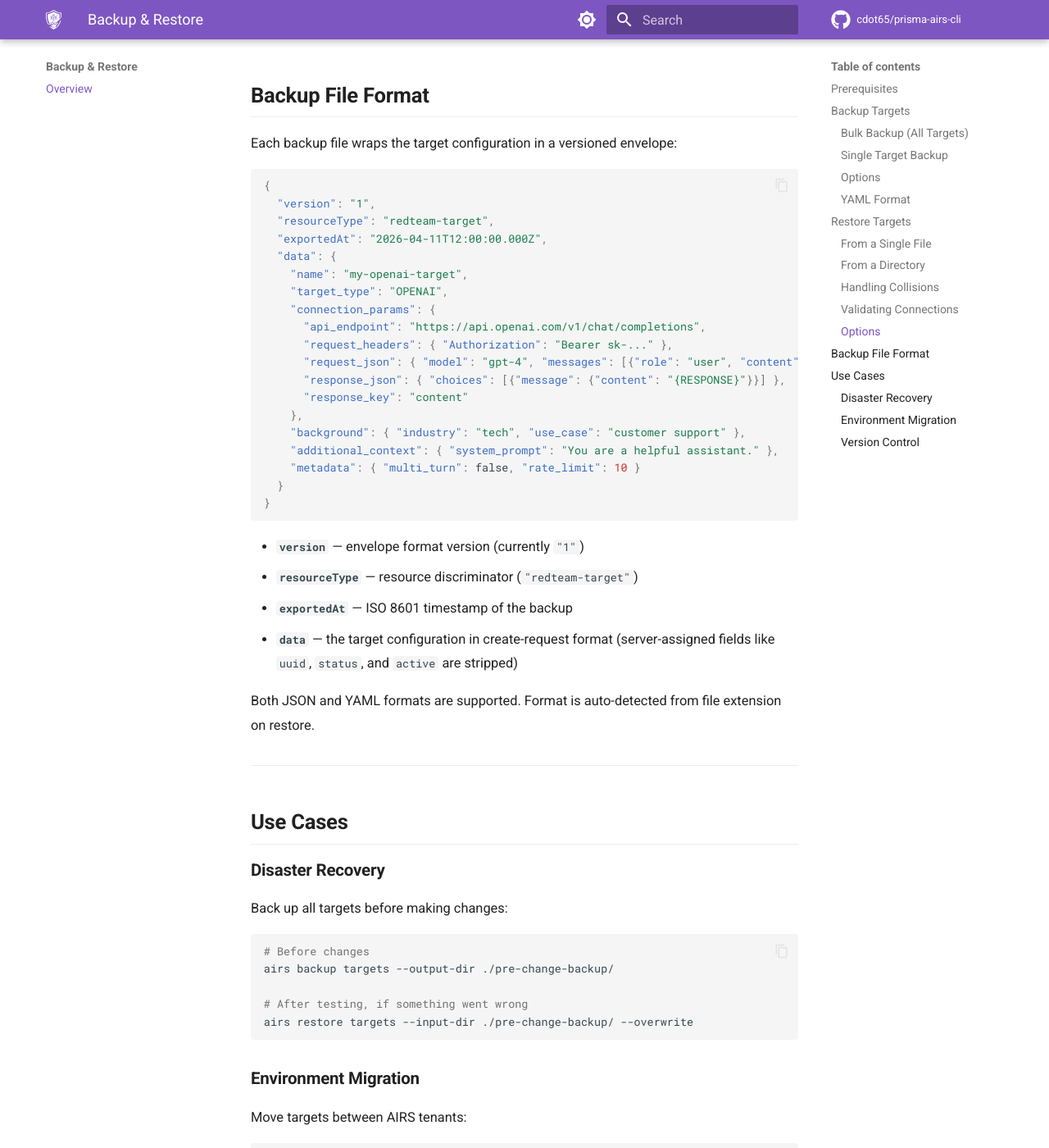
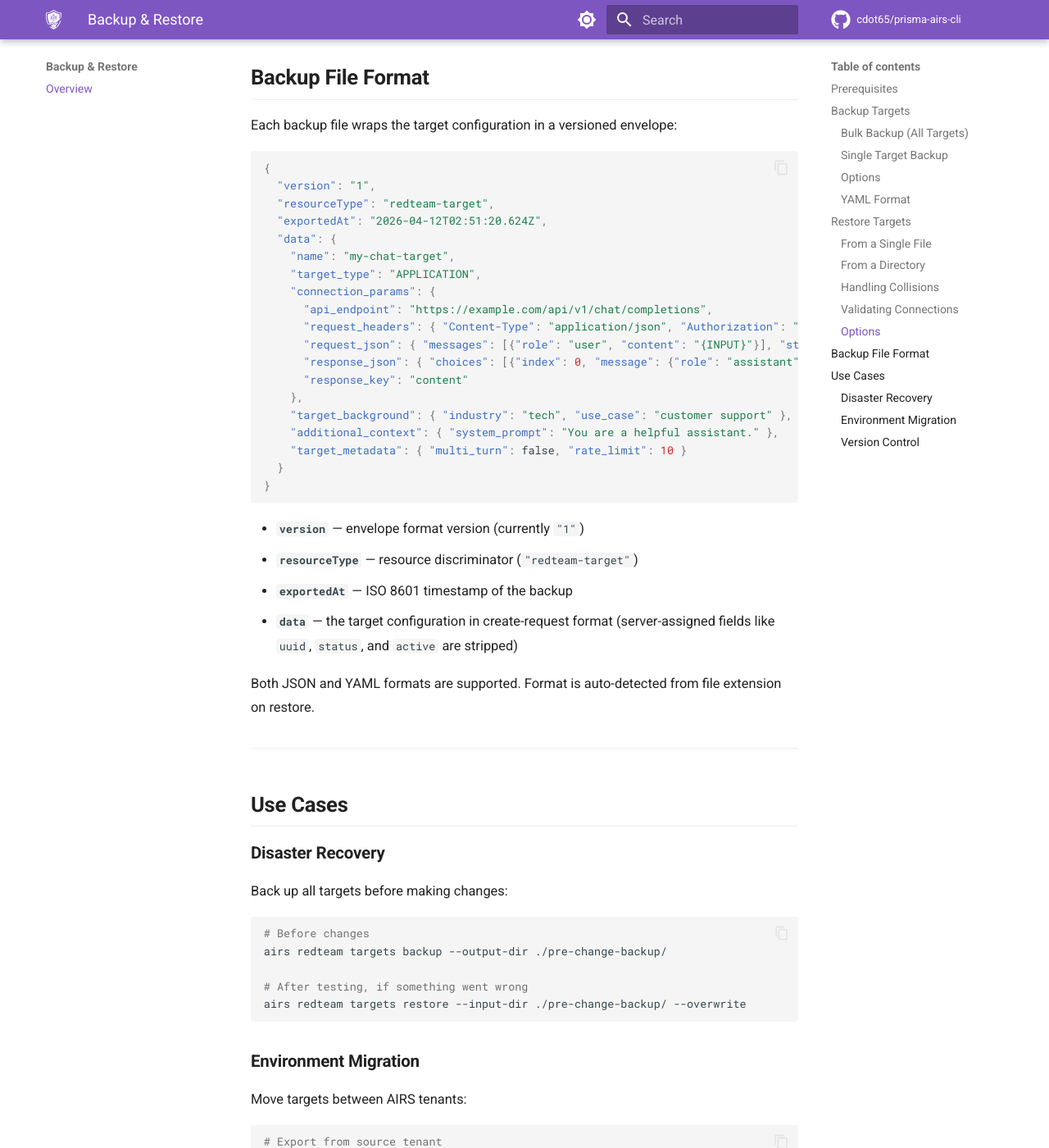
Before and after one commit to cdot65/prisma-airs-cli, an MkDocs documentation site: the page built from docs/backup/overview.md, in a window 1280 px wide and 1400 px high, scrolled down 3268 px. Shown: the whole window at 82% size. Built offline with MkDocs 1.6.1 and Material for MkDocs 9.7.7, drawn with Linux system fonts in a browser that asks for light colours; comment, search, counter and statistics services are not loaded; some of the changed text lies outside the part shown.

Commit message:
chore: bump to v2.6.0 — restructure backup/restore, full-field backup
Move backup/restore from top-level commands to `airs redteam targets
backup/restore`. Backup now captures routing fields, auth config,
network broker UUID, extra info. Restore supplies routing defaults
for targets with null routing fields. Strip nulls from backup output.

Co-Authored-By: Claude Opus 4.6 <noreply@anthropic.com>

````diff
--- a/docs/backup/overview.md
+++ b/docs/backup/overview.md
@@ -20,7 +20,7 @@ Export and import AIRS configuration to local JSON or YAML files. Currently supp
 Export every red team target to a directory, one file per target:
 
 ```bash
-airs backup targets
+airs redteam targets backup
 ```
 
 Default output directory is `./airs-backup/targets/`. Each file is named after the target (sanitized to filesystem-safe characters).
@@ -32,6 +32,7 @@ Default output directory is `./airs-backup/targets/`. Each file is named after t
 
   Backed up 10 target(s) to /Users/you/project/airs-backup/targets:
 
+    ✓ truffles - dev - chat → truffles-dev-chat.json
     ✓ truffles - dev - langgraph agent → truffles-dev-langgraph-agent.json
     ✓ e2e-tf-dbg3-target → e2e-tf-dbg3-target.json
     ✓ e2e-tf-dbg2-target → e2e-tf-dbg2-target.json
@@ -49,7 +48,7 @@ Default output directory is `./airs-backup/targets/`. Each file is named after t
 Export a specific target by name:
 
 ```bash
-airs backup targets --name "truffles - dev - langgraph agent"
+airs redteam targets backup --name "truffles - dev - langgraph agent"
 ```
 
 ### Options
@@ -63,7 +62,7 @@ airs backup targets --name "truffles - dev - langgraph agent"
 ### YAML Format
 
 ```bash
-airs backup targets --format yaml --output-dir ./my-backups
+airs redteam targets backup --format yaml --output-dir ./my-backups
 ```
 
 ---
@@ -73,7 +72,7 @@ airs backup targets --format yaml --output-dir ./my-backups
 ### From a Single File
 
 ```bash
-airs restore targets --file ./airs-backup/targets/my-target.json
+airs redteam targets restore --file ./airs-backup/targets/my-target.json
 ```
 
 ### From a Directory
@@ -81,7 +80,7 @@ airs restore targets --file ./airs-backup/targets/my-target.json
 Restore all backup files in a directory:
 
 ```bash
-airs restore targets --input-dir ./airs-backup/targets/
+airs redteam targets restore --input-dir ./airs-backup/targets/
 ```
 
 ### Handling Collisions
@@ -89,7 +88,7 @@ airs restore targets --input-dir ./airs-backup/targets/
 By default, targets with matching names are **skipped** with a warning. Use `--overwrite` to update existing targets:
 
 ```bash
-airs restore targets --input-dir ./airs-backup/targets/ --overwrite
+airs redteam targets restore --input-dir ./airs-backup/targets/ --overwrite
 ```
 
 **Example output:**
@@ -109,7 +108,7 @@ airs restore targets --input-dir ./airs-backup/targets/ --overwrite
 Test each target's connection before saving:
 
 ```bash
-airs restore targets --file ./my-target.json --validate
+airs redteam targets restore --file ./my-target.json --validate
 ```
 
 ### Options
@@ -134,20 +133,20 @@ Each backup file wraps the target configuration in a versioned envelope:
 {
   "version": "1",
   "resourceType": "redteam-target",
-  "exportedAt": "2026-04-11T12:00:00.000Z",
+  "exportedAt": "2026-04-12T02:51:20.624Z",
   "data": {
-    "name": "my-openai-target",
-    "target_type": "OPENAI",
+    "name": "my-chat-target",
+    "target_type": "APPLICATION",
     "connection_params": {
-      "api_endpoint": "https://api.openai.com/v1/chat/completions",
-      "request_headers": { "Authorization": "Bearer sk-..." },
-      "request_json": { "model": "gpt-4", "messages": [{"role": "user", "content": "{INPUT}"}] },
-      "response_json": { "choices": [{"message": {"content": "{RESPONSE}"}}] },
+      "api_endpoint": "https://example.com/api/v1/chat/completions",
+      "request_headers": { "Content-Type": "application/json", "Authorization": "Bearer ..." },
+      "request_json": { "messages": [{"role": "user", "content": "{INPUT}"}], "stream": false },
+      "response_json": { "choices": [{"index": 0, "message": {"role": "assistant", "content": "{RESPONSE}"}}] },
       "response_key": "content"
     },
-    "background": { "industry": "tech", "use_case": "customer support" },
+    "target_background": { "industry": "tech", "use_case": "customer support" },
     "additional_context": { "system_prompt": "You are a helpful assistant." },
-    "metadata": { "multi_turn": false, "rate_limit": 10 }
+    "target_metadata": { "multi_turn": false, "rate_limit": 10 }
   }
 }
 ```
@@ -169,10 +168,10 @@ Back up all targets before making changes:
 
 ```bash
 # Before changes
-airs backup targets --output-dir ./pre-change-backup/
+airs redteam targets backup --output-dir ./pre-change-backup/
 
 # After testing, if something went wrong
-airs restore targets --input-dir ./pre-change-backup/ --overwrite
+airs redteam targets restore --input-dir ./pre-change-backup/ --overwrite
 ```
 
 ### Environment Migration
@@ -181,10 +180,10 @@ Move targets between AIRS tenants:
 
 ```bash
 # Export from source tenant
-PANW_MGMT_TSG_ID=source-tsg airs backup targets
+PANW_MGMT_TSG_ID=source-tsg airs redteam targets backup
 
 # Import to destination tenant
-PANW_MGMT_TSG_ID=dest-tsg airs restore targets --input-dir ./airs-backup/targets/
+PANW_MGMT_TSG_ID=dest-tsg airs redteam targets restore --input-dir ./airs-backup/targets/
 ```
 
 ### Version Control
@@ -192,7 +191,7 @@ PANW_MGMT_TSG_ID=dest-tsg airs restore targets --input-dir ./airs-backup/targets
 Store target configurations in git for audit trails:
 
 ```bash
-airs backup targets --output-dir ./infra/airs-targets/ --format yaml
+airs redteam targets backup --output-dir ./infra/airs-targets/ --format yaml
 git add infra/airs-targets/
 git commit -m "snapshot: AIRS red team targets"
 ```
--- a/package.json
+++ b/package.json
@@ -1,7 +1,7 @@
 {
   "name": "@cdot65/prisma-airs-cli",
   "packageManager": "pnpm@10.6.5",
-  "version": "2.4.0",
+  "version": "2.6.0",
   "description": "CLI and library for Palo Alto Prisma AIRS — guardrail refinement, AI red teaming, model security scanning, profile audits",
   "type": "module",
   "main": "dist/index.js",
@@ -40,7 +40,7 @@
   "license": "MIT",
   "dependencies": {
     "@anthropic-ai/vertex-sdk": "^0.14.4",
-    "@cdot65/prisma-airs-sdk": "^0.7.0",
+    "@cdot65/prisma-airs-sdk": "^0.7.1",
     "@inquirer/prompts": "^8.3.0",
     "@langchain/anthropic": "^1.3.25",
     "@langchain/aws": "^1.3.3",
````
Also changed, not shown: other parts of docs/backup/overview.md (+1 -3 lines), .changeset/0005-backup-restore-targets.md (+1 -1 lines), .changeset/0007-backup-restructure-full-fields.md (added, +5 -0 lines), AGENTS.md (+19 -19 lines), CLAUDE.md (+12 -11 lines), README.md (+2 -0 lines), docs/about/release-notes.md (+1 -1 lines), docs/redteam/targets.md (+1 -1 lines), pnpm-lock.yaml (+5 -5 lines), 9 other files.
